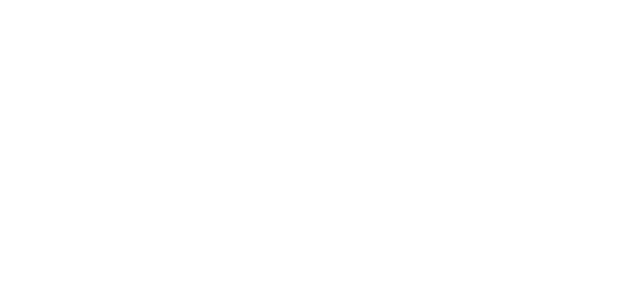
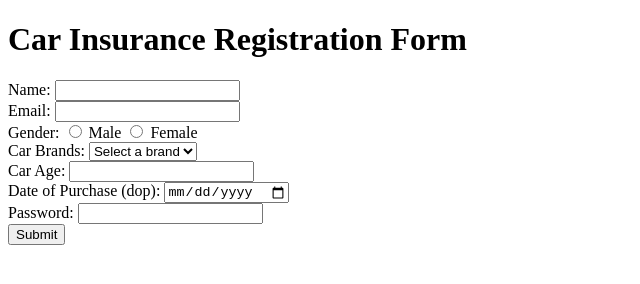
Before and after one commit to acciojob/car-insurance-form-swaraj077, a website: page main.html in a window 1280 px wide. Shown: the whole page, without its empty margins (0-640 px from the left). Drawn offline with Linux system fonts and the light colour scheme.

Commit message:
created a submission

```diff
--- a/main.html
+++ b/main.html
@@ -8,6 +8,64 @@
 
 <body>
 	<!-- the entire body must be written by student -->
+	 <h1>Car Insurance Registration Form</h1>
+
+    <form action="/submit-insurance" method="post">
+        <!-- Name -->
+        <div>
+            <label for="name">Name:</label>
+            <input type="text" id="name" name="name" required>
+        </div>
+
+        <!-- Email -->
+        <div>
+            <label for="email">Email:</label>
+            <input type="email" id="email" name="email" required>
+        </div>
+
+        <!-- Gender Radio Buttons -->
+        <div>
+            <label>Gender:</label>
+            <input type="radio" id="male" name="gender" value="male" required>
+            <label for="male">Male</label>
+            <input type="radio" id="female" name="gender" value="female" required>
+            <label for="female">Female</label>
+        </div>
+
+        <!-- Car Brands Dropdown -->
+        <div>
+            <label for="cars">Car Brands:</label>
+            <select id="cars" name="cars">
+                <option value="">Select a brand</option>
+                <option value="bmw">BMW</option>
+                <option value="audi">Audi</option>
+                <option value="mercedez">Mercedez</option>
+            </select>
+        </div>
+
+        <!-- Car Age -->
+        <div>
+            <label for="carage">Car Age:</label>
+            <input type="number" id="carage" name="carage" required>
+        </div>
+
+        <!-- Date of Purchase -->
+        <div>
+            <label for="dop">Date of Purchase (dop):</label>
+            <input type="date" id="dop" name="dop" required>
+        </div>
+
+        <!-- Password -->
+        <div>
+            <label for="password">Password:</label>
+            <input type="password" id="password" name="password" required>
+        </div>
+
+        <!-- Submit Button -->
+        <div>
+            <button type="submit">Submit</button>
+        </div>
+    </form>
     <script type="text/javascript" src="./script.js">
 </script>
 
```
